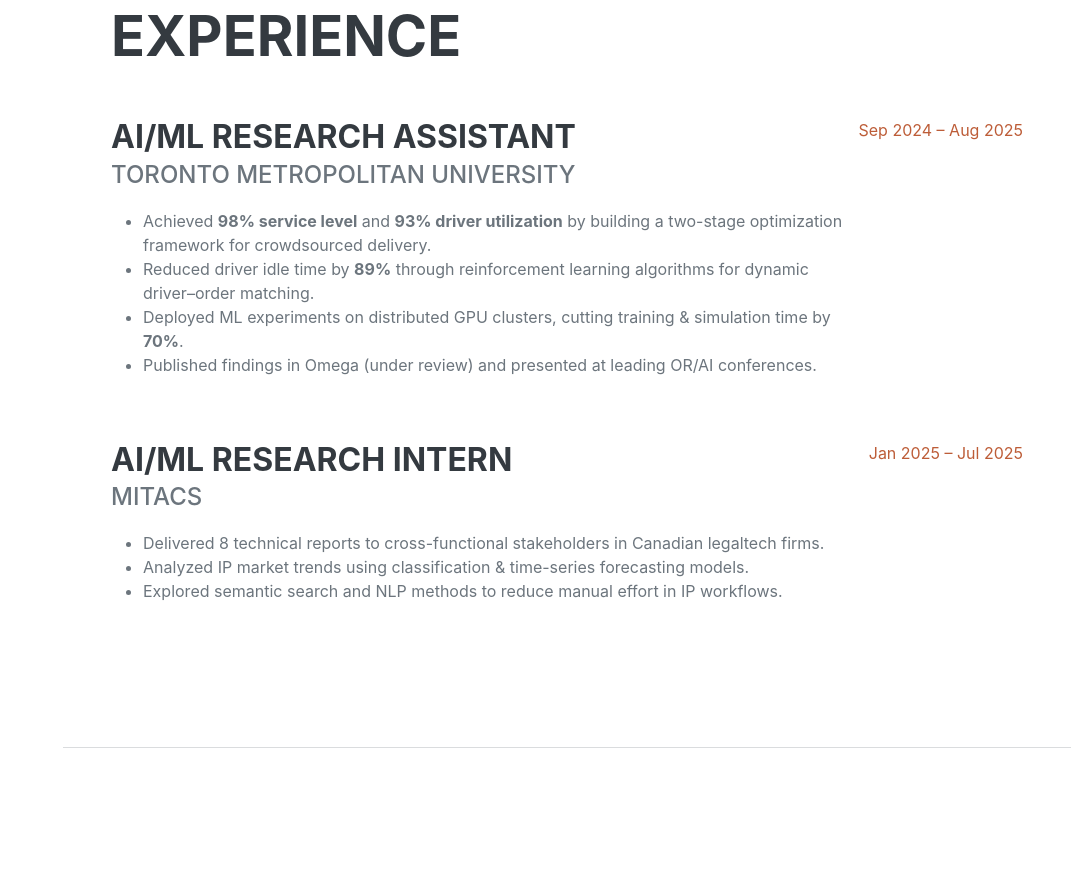
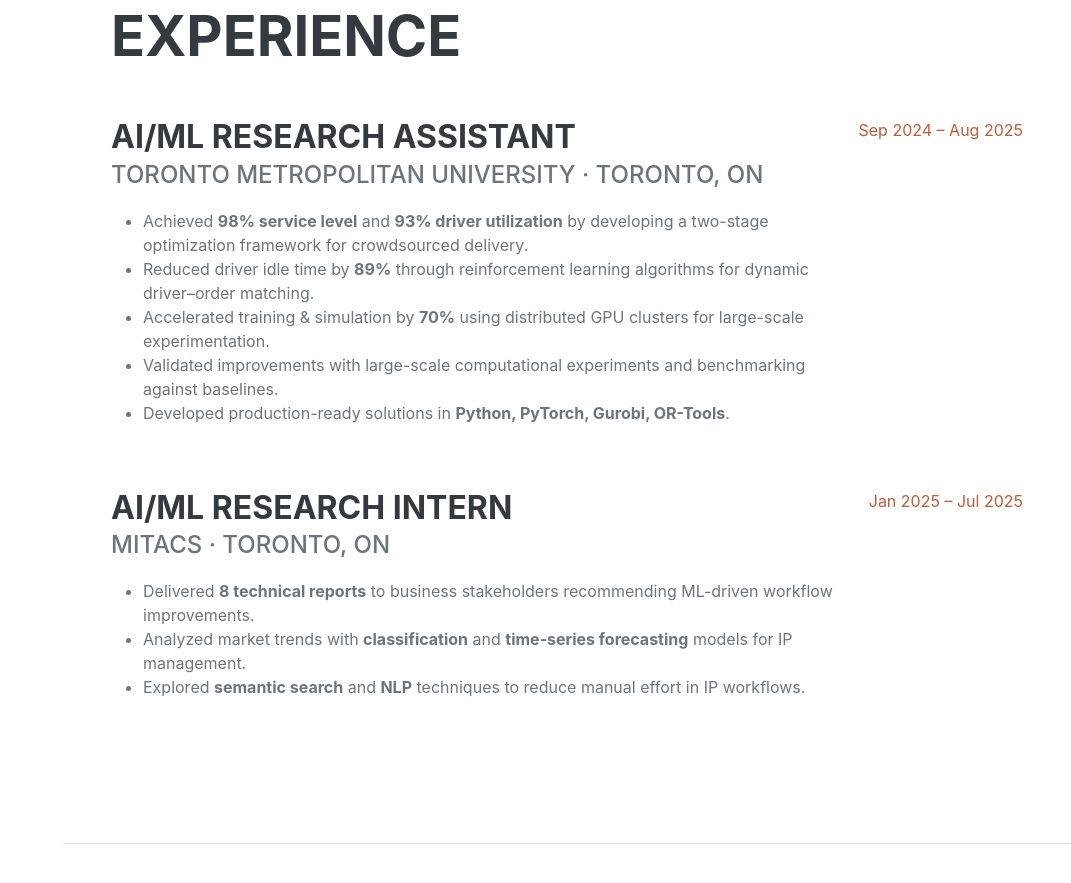
Before and after one commit to sahilpbhatt/sahilbhatt.github.io, a website: page index.html in a window 1280 px wide. Shown: the part 878-1761 px from the top of the page, without its empty margins (209-1280 px from the left). Drawn offline with nearby package versions, Linux system fonts and the light colour scheme; a web font is replaced by a local one.

Commit message:
Update index.html

```diff
--- a/index.html
+++ b/index.html
@@ -75,34 +75,36 @@
   <div class="resume-section-content">
     <h2 class="mb-5">Experience</h2>
 
+    <!-- Research Assistant -->
     <div class="d-flex flex-column flex-md-row justify-content-between mb-5">
       <div class="flex-grow-1">
         <h3 class="mb-0">AI/ML Research Assistant</h3>
-            <div class="subheading mb-3">Toronto Metropolitan University</div>
+        <div class="subheading mb-3">Toronto Metropolitan University · Toronto, ON</div>
         <ul>
-              <li>Achieved <b>98% service level</b> and <b>93% driver utilization</b> by building a two-stage optimization framework for crowdsourced delivery.</li>
+          <li>Achieved <b>98% service level</b> and <b>93% driver utilization</b> by developing a two-stage optimization framework for crowdsourced delivery.</li>
           <li>Reduced driver idle time by <b>89%</b> through reinforcement learning algorithms for dynamic driver–order matching.</li>
-              <li>Deployed ML experiments on distributed GPU clusters, cutting training & simulation time by <b>70%</b>.</li>
-              <li>Published findings in Omega (under review) and presented at leading OR/AI conferences.</li>
+          <li>Accelerated training & simulation by <b>70%</b> using distributed GPU clusters for large-scale experimentation.</li>
+          <li>Validated improvements with large-scale computational experiments and benchmarking against baselines.</li>
+          <li>Developed production-ready solutions in <b>Python, PyTorch, Gurobi, OR-Tools</b>.</li>
         </ul>
       </div>
       <div class="flex-shrink-0"><span class="text-primary">Sep 2024 – Aug 2025</span></div>
     </div>
 
+    <!-- Research Intern -->
     <div class="d-flex flex-column flex-md-row justify-content-between mb-5">
       <div class="flex-grow-1">
         <h3 class="mb-0">AI/ML Research Intern</h3>
-            <div class="subheading mb-3">Mitacs</div>
+        <div class="subheading mb-3">Mitacs · Toronto, ON</div>
         <ul>
-              <li>Delivered 8 technical reports to cross-functional stakeholders in Canadian legaltech firms.</li>
-              <li>Analyzed IP market trends using classification & time-series forecasting models.</li>
-              <li>Explored semantic search and NLP methods to reduce manual effort in IP workflows.</li>
+          <li>Delivered <b>8 technical reports</b> to business stakeholders recommending ML-driven workflow improvements.</li>
+          <li>Analyzed market trends with <b>classification</b> and <b>time-series forecasting</b> models for IP management.</li>
+          <li>Explored <b>semantic search</b> and <b>NLP</b> techniques to reduce manual effort in IP workflows.</li>
         </ul>
       </div>
       <div class="flex-shrink-0"><span class="text-primary">Jan 2025 – Jul 2025</span></div>
     </div>
 
-        </div>
   </div>
 </section>
 <hr class="m-0" />
```
Lines whose indentation alone changed are shown as unchanged.
